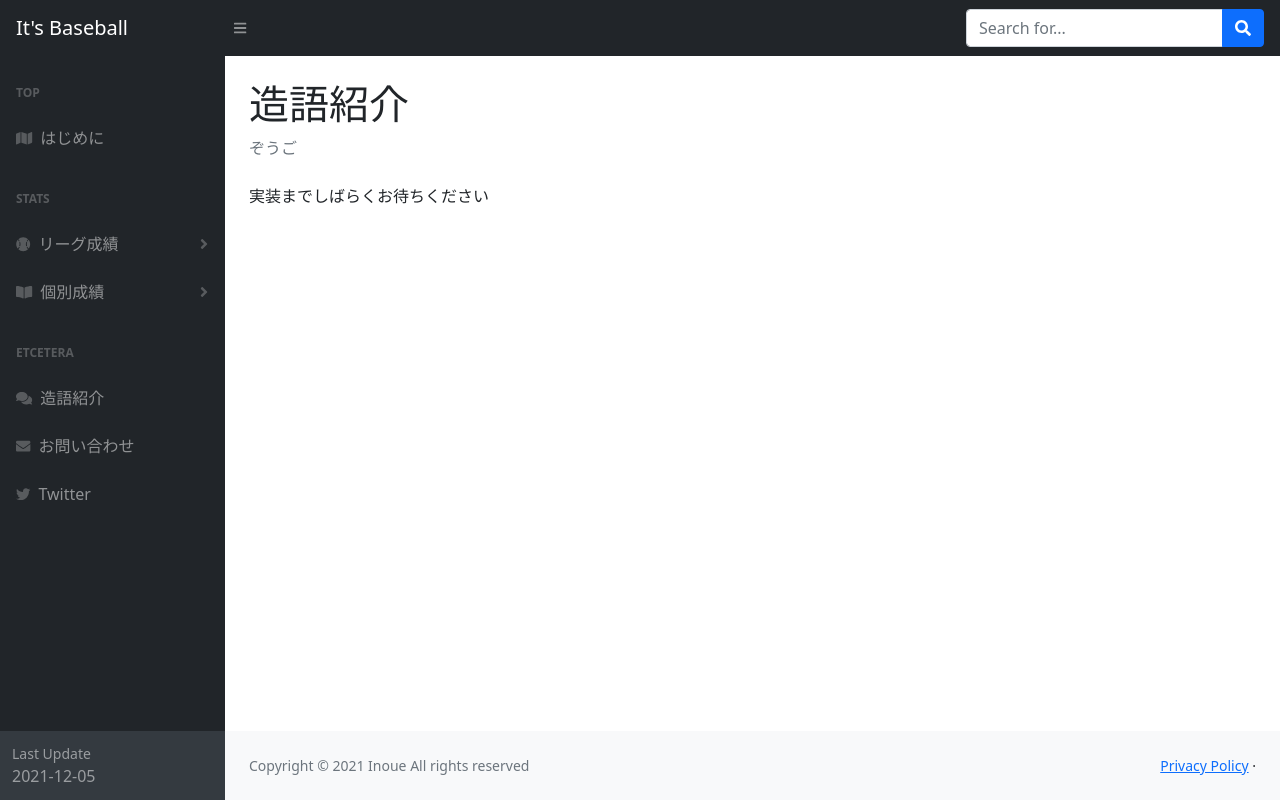
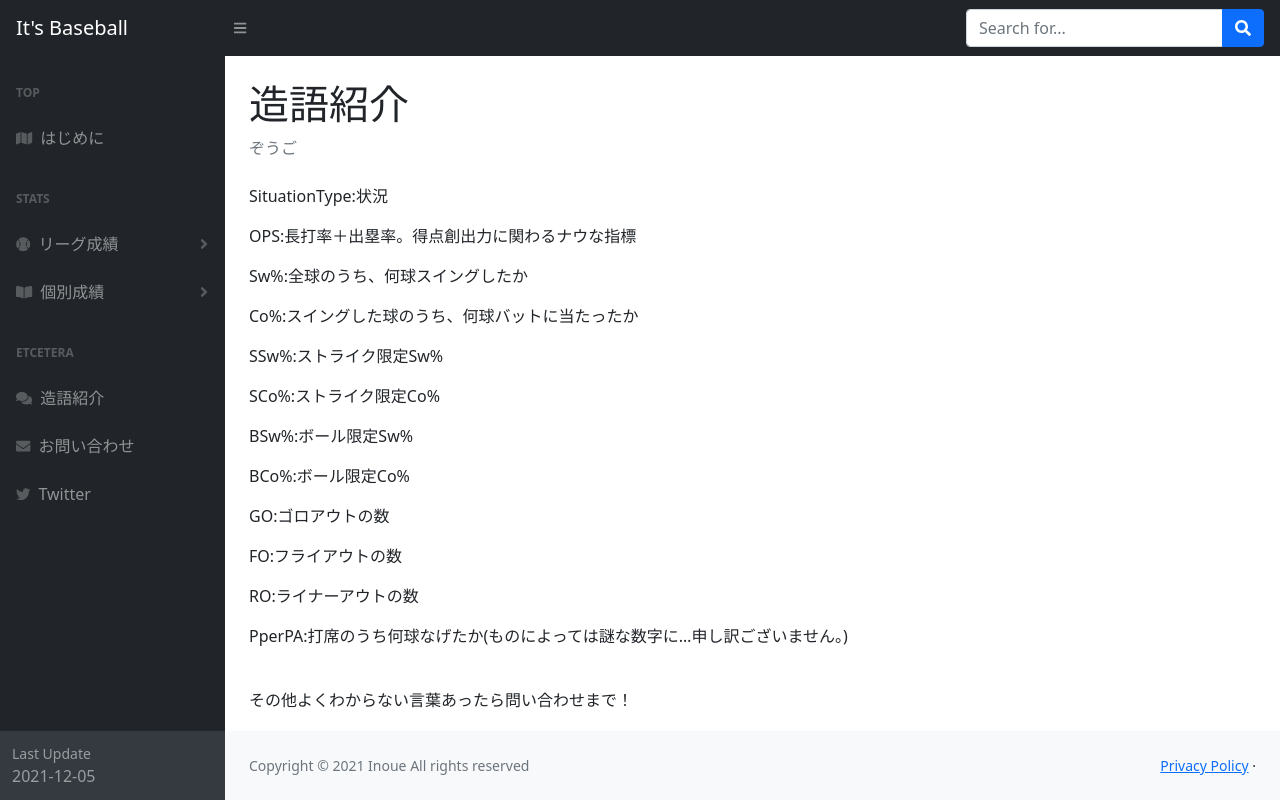
Before and after one commit to ino4685/test, a Django app: page /neologism/ in a window 1280 px wide. Run offline with Django 3.2, Linux system fonts and the light colour scheme; some libraries are stand-ins or nearby versions.

Commit message:
問い合わせフォーム追加、コース部分文言追加

```diff
--- a/fixedpage/urls.py
+++ b/fixedpage/urls.py
@@ -1,10 +1,11 @@
 from django.urls import path
-from .views import TopView, FirstView, ContactView, NeologismView, PrivacypolicyView
+from .views import TopView, FirstView, ContactView, ContactsendView, NeologismView, PrivacypolicyView
 
 urlpatterns = [
     path('', TopView.as_view(), name='top'),
     path('first/', FirstView.as_view(), name='first'),
     path('contact/', ContactView.as_view(), name='contact'),
+    path('contact-send/', ContactsendView.as_view(), name='contact-send'),
     path('neologism/', NeologismView.as_view(), name='neologism'),
     path('privacypolicy/', PrivacypolicyView.as_view(), name='privacypolicy'),
 ]
--- a/fixedpage/views.py
+++ b/fixedpage/views.py
@@ -1,4 +1,6 @@
-from django.views.generic import TemplateView
+from django.views.generic import TemplateView, FormView
+from .forms import ContactForm
+from django.urls import reverse_lazy
 
 
 class TopView(TemplateView):
@@ -7,8 +9,17 @@ class TopView(TemplateView):
 class FirstView(TemplateView):
     template_name = "first.html"
 
-class ContactView(TemplateView):
+class ContactView(FormView):
     template_name = "contact.html"
+    form_class = ContactForm
+    success_url = reverse_lazy('contact-send')
+
+    def form_valid(self, form):
+        form.send_email()
+        return super().form_valid(form)
+
+class ContactsendView(TemplateView):
+    template_name = "contactsend.html"
 
 class NeologismView(TemplateView):
     template_name = "neologism.html"
--- a/templates/leaguestats.html
+++ b/templates/leaguestats.html
@@ -174,7 +174,8 @@
                                 </td>
                               </tr>
                             </tbody>
-                            </table>
+                        </table>
+                        <p>※投手側視点(1が左打者側､5が右打者側)､中心9マス(7,8,9,12,13,14,17,18,19)がストライクゾーン</p>
                         {% endif %}
                     </div>
                 </main>
--- a/templates/neologism.html
+++ b/templates/neologism.html
@@ -10,7 +10,20 @@
         <ol class="breadcrumb mb-4">
             <li class="breadcrumb-item active">ぞうご</li>
         </ol>
-        <p>実装までしばらくお待ちください</p>
+        <p>SituationType:状況</p>
+        <p>OPS:長打率＋出塁率。得点創出力に関わるナウな指標</p>
+        <p>Sw%:全球のうち、何球スイングしたか</p>
+        <p>Co%:スイングした球のうち、何球バットに当たったか</p>
+        <p>SSw%:ストライク限定Sw%</p>
+        <p>SCo%:ストライク限定Co%</p>
+        <p>BSw%:ボール限定Sw%</p>
+        <p>BCo%:ボール限定Co%</p>
+        <p>GO:ゴロアウトの数</p>
+        <p>FO:フライアウトの数</p>
+        <p>RO:ライナーアウトの数</p>
+        <p>PperPA:打席のうち何球なげたか(ものによっては謎な数字に…申し訳ございません。)</p>
+        <br>
+        <p>その他よくわからない言葉あったら問い合わせまで！</p>
     </div>
 </main>
 
--- a/templates/playerstats.html
+++ b/templates/playerstats.html
@@ -173,7 +173,8 @@
                                 </td>
                               </tr>
                             </tbody>
-                            </table>
+                        </table>
+                        <p>※投手側視点(1が左打者側､5が右打者側)､中心9マス(7,8,9,12,13,14,17,18,19)がストライクゾーン</p>
                         {% endif %}
                     </div>
                 </main>
--- a/templates/teamstats.html
+++ b/templates/teamstats.html
@@ -174,7 +174,8 @@
                                 </td>
                               </tr>
                             </tbody>
-                            </table>
+                        </table>
+                        <p>※投手側視点(1が左打者側､5が右打者側)､中心9マス(7,8,9,12,13,14,17,18,19)がストライクゾーン</p>
                         {% endif %}
                     </div>
                 </main>
```
Also changed, not shown: config/settings.py (+7 -0 lines), fixedpage/forms.py (added, +22 -0 lines), templates/contact.html (+17 -1 lines), templates/contactsend.html (added, +16 -0 lines).
